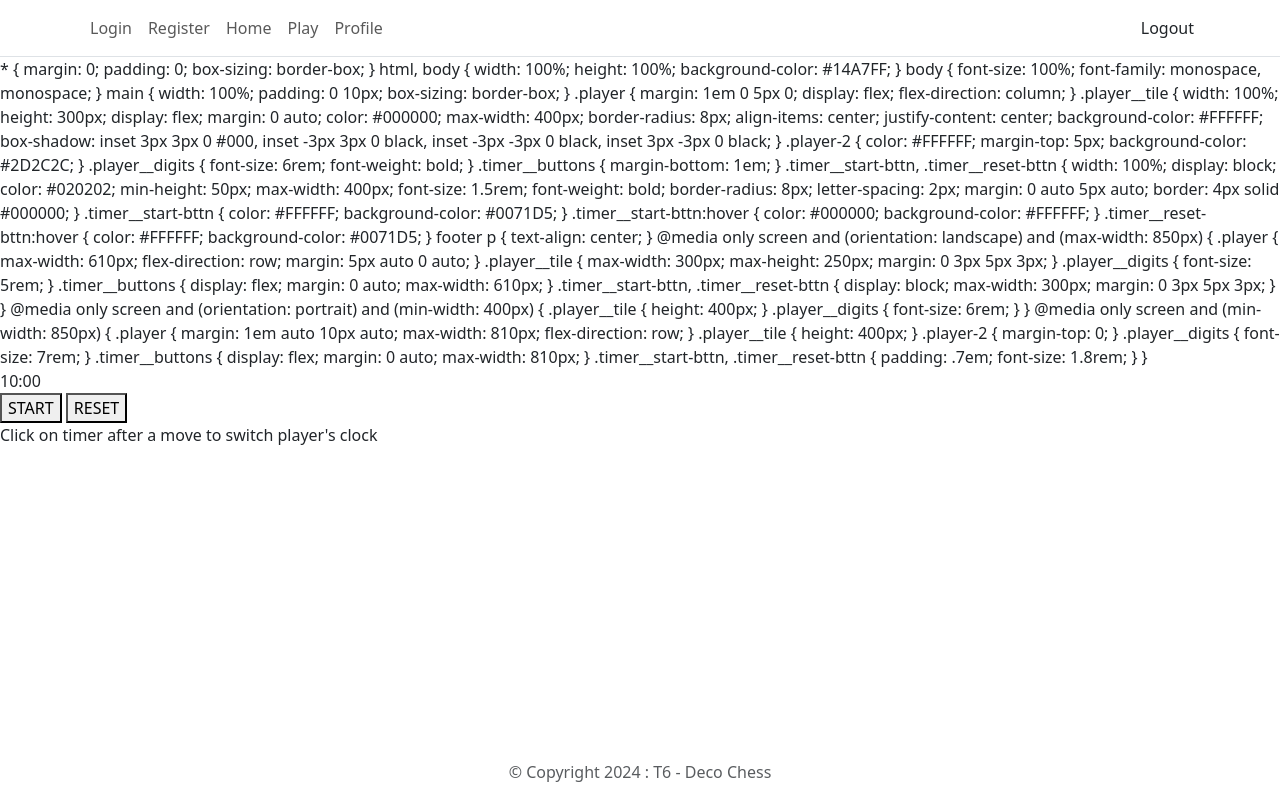
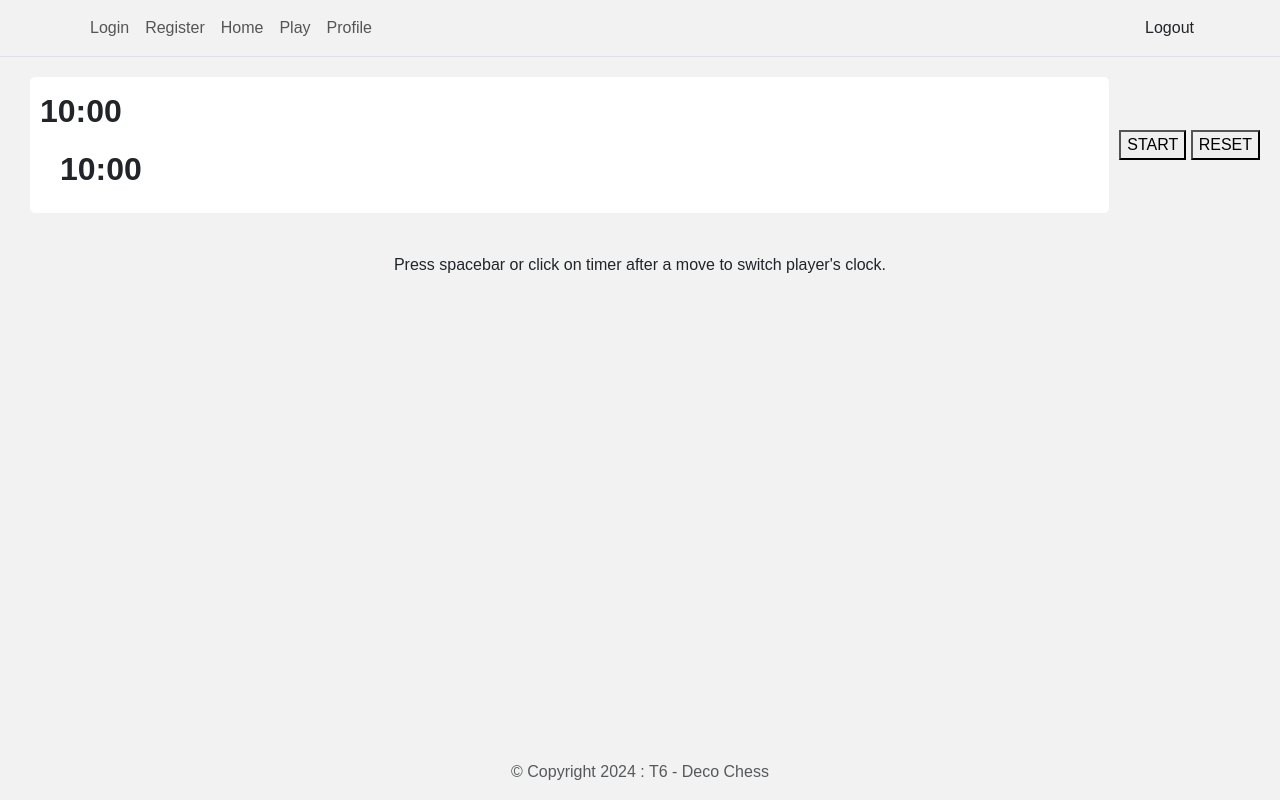
Before and after one commit to Pandabear1125/3308Project-12-6, a Node server app: page /game in a window 1280 px wide. Run offline with Node 20, Linux system fonts and the light colour scheme; some libraries are stand-ins or nearby versions.

Commit message:
Timer display start

```diff
--- a/ProjectSourceCode/src/views/pages/game.hbs
+++ b/ProjectSourceCode/src/views/pages/game.hbs
@@ -1,190 +1,92 @@
 <!DOCTYPE html>
-* {
+<html lang="en">
+
+  <head>
+    <style>
+       body {
+            font-family: Arial, sans-serif;
+            background-color: #f2f2f2;
             margin: 0;
             padding: 0;
-    box-sizing: border-box;
-}
-
-html,
-body {
-    width: 100%;
-    height: 100%;
-    background-color: #14A7FF;
-}
-
-body {
-    font-size: 100%;
-    font-family: monospace, monospace;
        }
 
        main {
-    width: 100%;
-    padding: 0 10px;
-    box-sizing: border-box;
+            display: flex;
+            justify-content: space-between;
+            align-items: center;
+            padding: 20px;
        }
 
-.player {
-    margin: 1em 0 5px 0;
-    display: flex;
-    flex-direction: column;
+       .timer {
+            background-color: #fff;
+            border: 2px solid: #333;
+            border-radius: 5px;
+            padding: 10px;
+            flex: 1;
+            margin: 0 10px;
        }
 
-.player__tile {
-    width: 100%;
-    height: 300px;
-    display: flex;
-    margin: 0 auto;
-    color: #000000;
-    max-width: 400px;
-    border-radius: 8px;
-    align-items: center;
-    justify-content: center;
-    background-color: #FFFFFF;
-    box-shadow: inset 3px 3px 0 #000,
-                inset -3px 3px 0 black,
-                inset -3px -3px 0 black,
-                inset 3px -3px 0 black;
+       .player-1 .timer {
+            border-color: #4caf50;
        }
 
-.player-2 {
-    color: #FFFFFF;
-    margin-top: 5px;
-    background-color: #2D2C2C;
+       .player-2 .timer {
+            border-color: #ff9800;
        }
 
        .player__digits {
-    font-size: 6rem;
+            font-size: 32px;
             font-weight: bold;
        }
 
-.timer__buttons {
-    margin-bottom: 1em;
+       footer {
+            text-align: center;
+            margin-top: 20px;
        }
+    </style>
 
-.timer__start-bttn,
-.timer__reset-bttn {
-    width: 100%;
-    display: block;
-    color: #020202;
-    min-height: 50px;
-    max-width: 400px;
-    font-size: 1.5rem;
-    font-weight: bold;
-    border-radius: 8px;
-    letter-spacing: 2px;
-    margin: 0 auto 5px auto;
-    border: 4px solid #000000;
-}
+    <meta charset="utf-8">
+    <meta name="viewport" content="width=device-width, height=device-height, initial-scale=1.0">
+    <link rel="stylesheet" href="/ProjectSourceCode/src/css/style.css">
+    <title>Chess Clock</title>
 
-.timer__start-bttn {
-    color: #FFFFFF;
-    background-color: #0071D5;
-}
+  </head>
 
-.timer__start-bttn:hover {
-    color: #000000;
-    background-color: #FFFFFF;
-}
+  <body>
 
-.timer__reset-bttn:hover {
-    color: #FFFFFF;
-    background-color: #0071D5;
-}
+    <main>
 
-footer p {
-    text-align: center;
-}
+      <div class="player-1 timer">
 
-@media only screen and (orientation: landscape) and (max-width: 850px) {
-    .player {
-        max-width: 610px;
-        flex-direction: row;
-        margin: 5px auto 0 auto;
-    }
-    .player__tile {
-        max-width: 300px;
-        max-height: 250px;
-        margin: 0 3px 5px 3px;
-    }
-    .player__digits {
-        font-size: 5rem;
-    }
-    .timer__buttons {
-        display: flex;
-        margin: 0 auto;
-        max-width: 610px;
-    }
-    .timer__start-bttn,
-    .timer__reset-bttn {
-        display: block;
-        max-width: 300px;
-        margin: 0 3px 5px 3px;
-    }
-}
-
-@media only screen and (orientation: portrait) and (min-width: 400px) {
-    .player__tile {
-        height: 400px;
-    }
-    .player__digits {
-        font-size: 6rem;
-    }
-}
-
-@media only screen and (min-width: 850px) {
-    .player {
-        margin: 1em auto 10px auto;
-        max-width: 810px;
-        flex-direction: row;
-    }
-    .player__tile {
-        height: 400px;
-    }
-    .player-2 {
-        margin-top: 0;
-    }
-    .player__digits {
-        font-size: 7rem;
-    }
-    .timer__buttons {
-        display: flex;
-        margin: 0 auto;
-        max-width: 810px;
-    }
-    .timer__start-bttn,
-    .timer__reset-bttn {
-        padding: .7em;
-        font-size: 1.8rem;
-    }
-}
-
-
-
-
-<html lang="en">
-    <head>
-        <meta charset="utf-8">
-        <meta name="viewport" content="width=device-wdith, height=device-height, initial-scale=1.0">
-        <link rel="stylesheet" href="css/style.css">
-        <title>Chess Clock</title>
-    </head>
-    <body>
-        <main>
-            <div class="player">
-                <div class="player__tile player-1">
+        <div class="player__digits">
           <div class="player__digits">
             <span id="min1">10</span>:<span id="sec1">00</span>
           </div>
         </div>
 
+        <div class="player-2 timer">
+          <div class="player__digits">
+            <span id="min2">10</span>:<span id="sec2">00</span>
+          </div>
+        </div>
+
+      </div>
+
       <div class="timer__buttons">
         <button class="timer__start-bttn bttn" type="button">START</button>
-                <button class="timer__reset-bttn btnn" type="button">RESET</button>
+        <button class="timer__reset-bttn bttn" type="button">RESET</button>
       </div>
+
     </main>
+
     <footer>
-            <p>Click on timer after a move to switch player's clock</p>
+
+      <p>Press spacebar or click on timer after a move to switch player's clock.</p>
+
     </footer>
-        <script src="ProjectSourceCode/src/resources/js/timer.js"></script>
+
+    <script src="js/script.js"></script>
+
   </body>
+
 </html>
```
Also changed, not shown: ProjectSourceCode/src/views/pages/playType.hbs (+50 -2 lines), ProjectSourceCode/src/js/timer.js (renamed from ProjectSourceCode/src/resources/js/timer.js), ProjectSourceCode/src/resources/css/style.css (deleted). Lines whose indentation alone changed are shown as unchanged.
